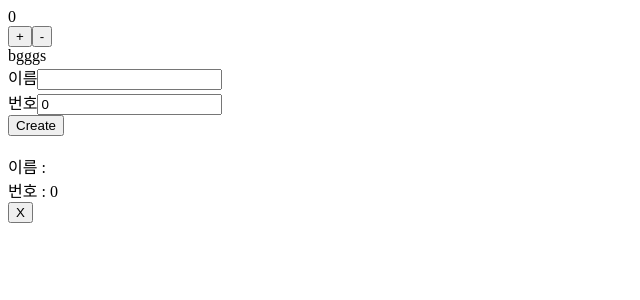
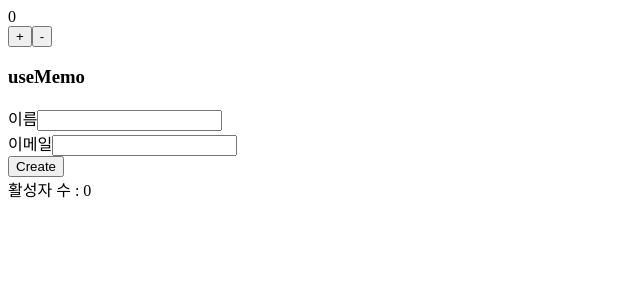
Before and after one commit to SWJBReactStudy/Real_Teacher_Han, a React (Create React App) app: page / in a window 1280 px wide. Shown: the top 300 px of the page, without its empty margins (0-640 px from the left). Built offline with nearby package versions, Linux system fonts and the light colour scheme.

Commit message:
feat: using useMemo, useEffect

```diff
--- a/package.json
+++ b/package.json
@@ -8,7 +8,8 @@
     "@testing-library/user-event": "^7.1.2",
     "react": "^16.13.1",
     "react-dom": "^16.13.1",
-    "react-scripts": "3.4.1"
+    "react-scripts": "3.4.1",
+    "styled-components": "^5.2.3"
   },
   "scripts": {
     "start": "react-scripts start",
--- a/src/App.jsx
+++ b/src/App.jsx
@@ -2,6 +2,7 @@ import React, { useState } from "react";
 import Render from "./components/Render";
 import Form from "./components/Form";
 import Array from "./components/Array";
+import List from "./components/useMemo/List";
 
 const App = () => {
   const [count, setCount] = useState(0);
@@ -13,8 +14,11 @@ const App = () => {
       <button onClick={() => setCount(count + 1)}>+</button>
       <button onClick={() => setCount(count - 1)}>-</button>
 
-      <Render count={[count, setCount]} />
-      <Array />
+      {/* <Render count={[count, setCount]} />
+      <Array /> */}
+
+      <h3>useMemo</h3>
+      <List />
     </div>
   );
 };
--- /dev/null
+++ b/src/components/useMemo/List.jsx
@@ -0,0 +1,81 @@
+import React, { useRef, useState, useMemo, useEffect } from "react";
+import User from "./User";
+
+const countActiveUsers = (users) => {
+  console.log("Counting...");
+  return users.filter((user) => user.active).length;
+};
+
+const List = () => {
+  const [inputs, setInputs] = useState({
+    name: "",
+    email: "",
+  });
+
+  const [users, setUsers] = useState([]);
+
+  const [count, setCount] = useState(0);
+
+  const { name, email } = inputs;
+
+  const onChangeInput = (e) => {
+    const { name, value } = e.target;
+    setInputs({
+      ...inputs,
+      [name]: value,
+    });
+  };
+
+  const userID = useRef(1);
+
+  const onClickCreate = () => {
+    const user = {
+      name,
+      email,
+      id: userID.current,
+      active: false,
+    };
+    setUsers([...users, user]);
+
+    userID.current += 1;
+  };
+
+  const onRemove = (id) => {
+    setUsers(users.filter((user) => user.id !== id));
+  };
+
+  const onToggle = (id) => {
+    setUsers(
+      users.map((user) =>
+        user.id === id ? { ...user, active: !user.active } : user
+      )
+    );
+  };
+
+  useEffect(() => {
+    setCount(countActiveUsers(users));
+  }, [users]);
+
+  return (
+    <div>
+      <label>이름</label>
+      <input type="text" name="name" value={name} onChange={onChangeInput} />
+
+      <br />
+
+      <label>이메일</label>
+      <input type="text" name="email" value={email} onChange={onChangeInput} />
+
+      <br />
+
+      <button onClick={onClickCreate}>Create</button>
+
+      {users.map((user) => (
+        <User user={user} onRemove={onRemove} onToggle={onToggle} />
+      ))}
+      <div>활성자 수 : {count}</div>
+    </div>
+  );
+};
+
+export default List;
--- /dev/null
+++ b/src/components/useMemo/User.jsx
@@ -0,0 +1,20 @@
+import React from "react";
+import styled from "styled-components";
+
+const Title = styled.h3`
+  color: ${(props) => (props.active ? "salmon" : "black")};
+`;
+
+const User = ({ user, onRemove, onToggle }) => {
+  return (
+    <div>
+      <Title active={user.active} onClick={() => onToggle(user.id)}>
+        {user.name}
+      </Title>
+      <p>{user.email}</p>
+      <button onClick={() => onRemove(user.id)}>X</button>
+    </div>
+  );
+};
+
+export default User;
```
Also changed, not shown: 1 other file (tests, documents, lock files or other folders).
